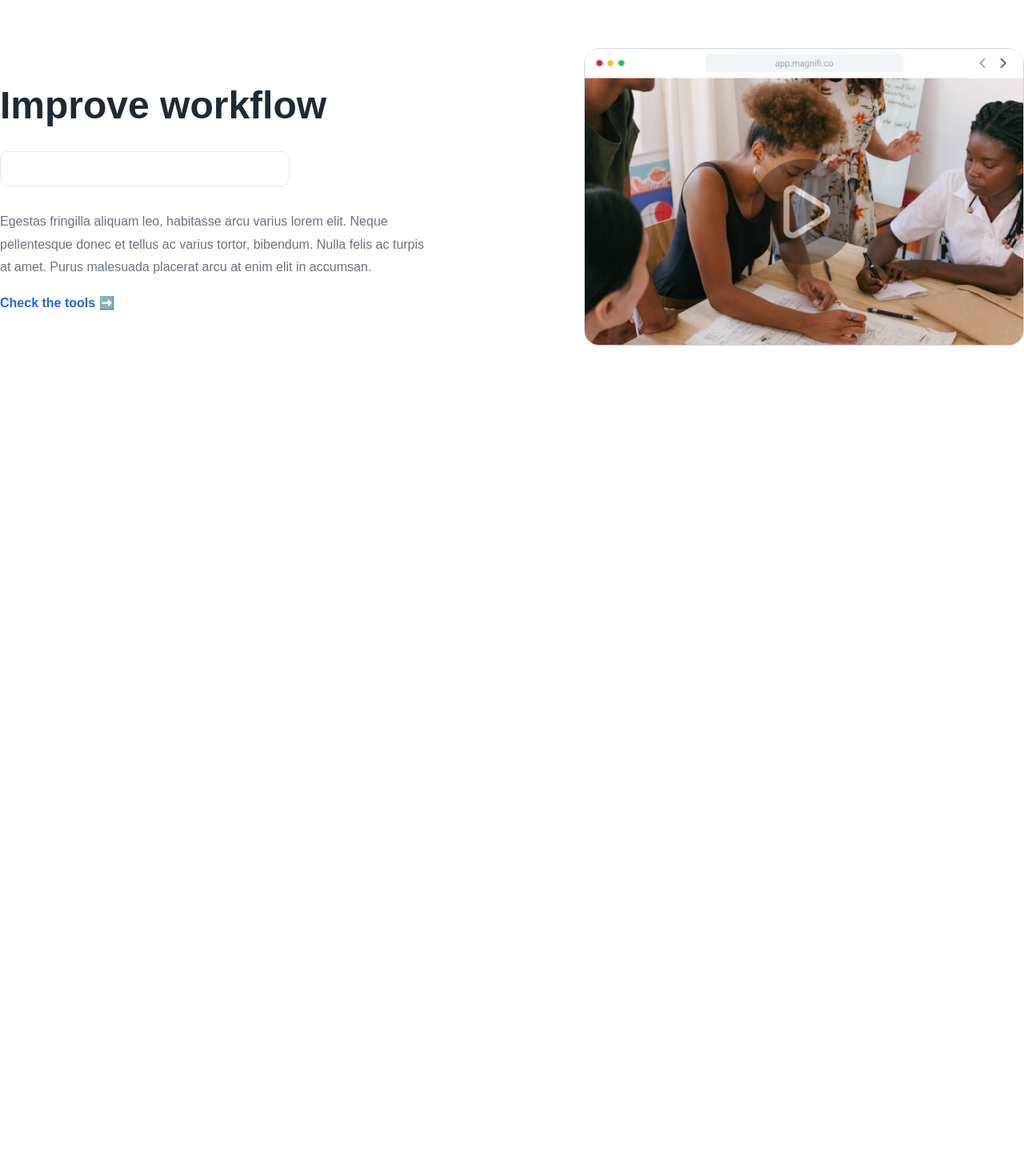
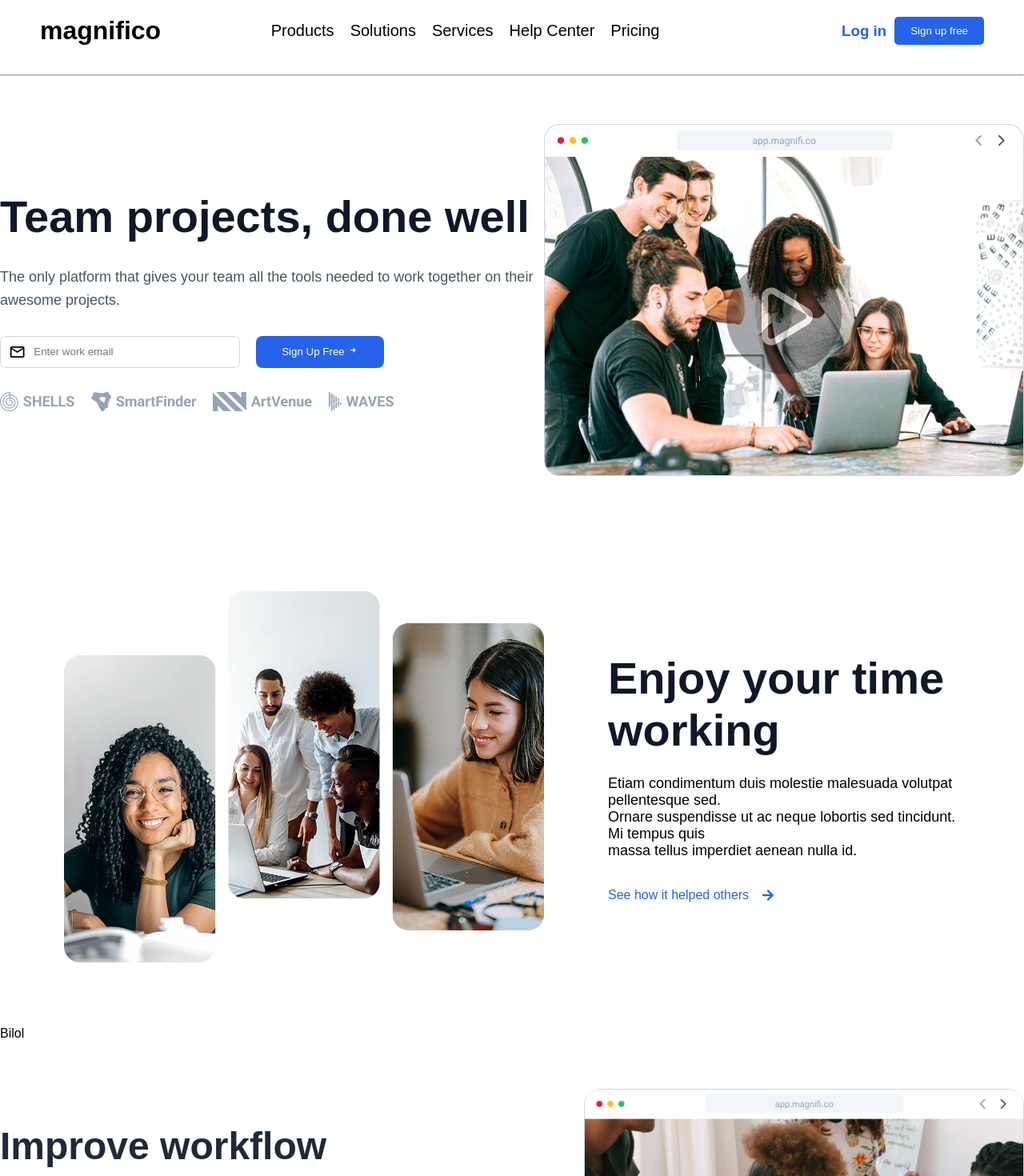
Before and after one commit to GaybullayevMuzaffar/team-figma, a React (Vite) app: page / in a window 1280 px wide. Shown: the top 1470 px of the page at 80% size. Before the commit the page ends 800 px from the top, so only its background shows below. Built offline with nearby package versions, Linux system fonts and the light colour scheme.

Commit message:
latta alish

```diff
--- a/src/App.jsx
+++ b/src/App.jsx
@@ -9,12 +9,12 @@ import Footer from "./Components/Footer/Footer";
 function App() {
   return (
     <div>
-      {/* <Navbar /> */}
-      {/* <Hero /> */}
-      {/* <Section1 /> */}
-      {/* <Section2 /> */}
+      <Navbar />
+      <Hero />
+      <Section1 />
+      <Section2 />
       <Section3 />
-      {/* <Footer /> */}
+      <Footer />
     </div>
   )
 }
--- a/src/Components/Navbar/Navbar.css
+++ b/src/Components/Navbar/Navbar.css
@@ -20,7 +20,7 @@ header{
   gap: 10px;
   color: #2563EB;
 }
-button{
+.login{
   background-color: #2563EB;
   color: white;
   border: none;
@@ -28,7 +28,7 @@ button{
   border-radius: 5px;
   cursor: pointer;
 }
-button:hover{
+.login:hover{
   background-color: white;
   color: #2563EB;
   border: 1px solid #2563EB;
--- a/src/Components/Section1/Section1.jsx
+++ b/src/Components/Section1/Section1.jsx
@@ -17,5 +17,5 @@ function Section1() {
 
 )
 }
-
+``
 export default Section1;
```
Also changed, not shown: 1 other file (tests, documents, lock files or other folders).
